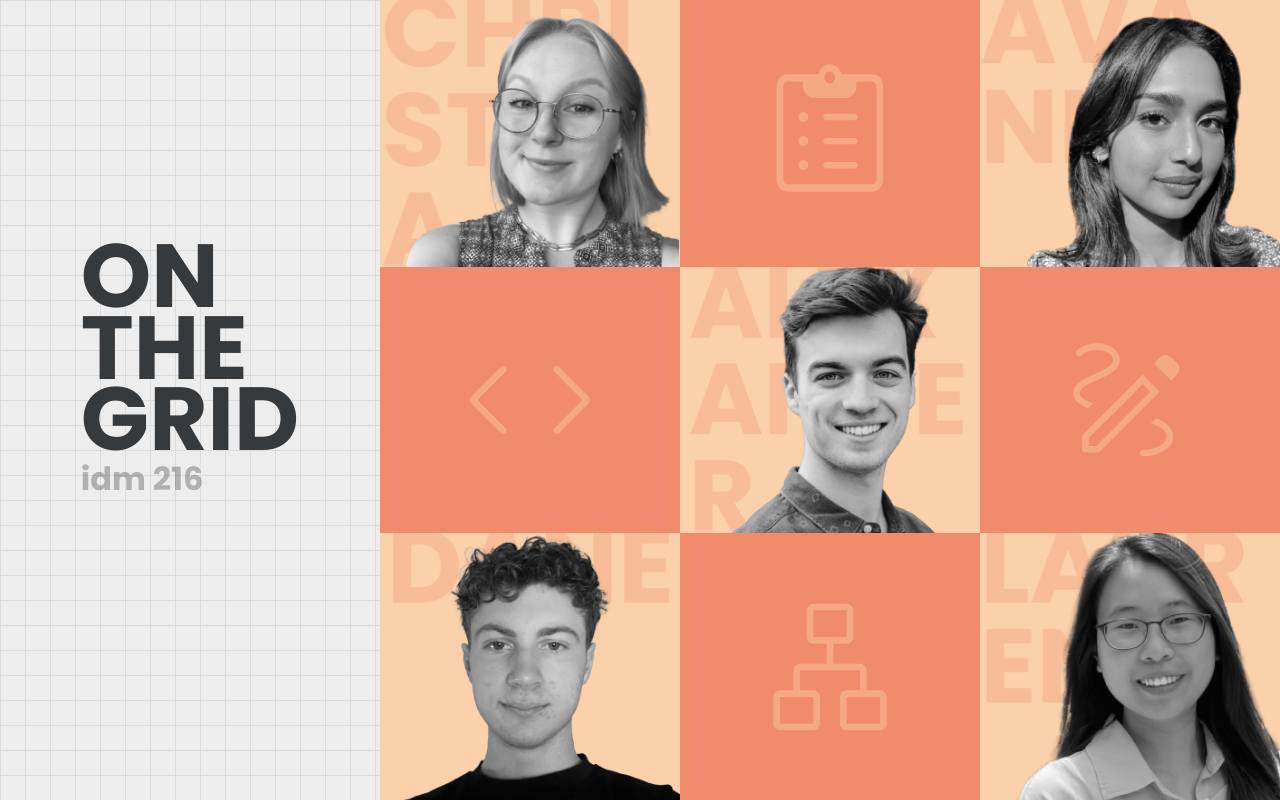
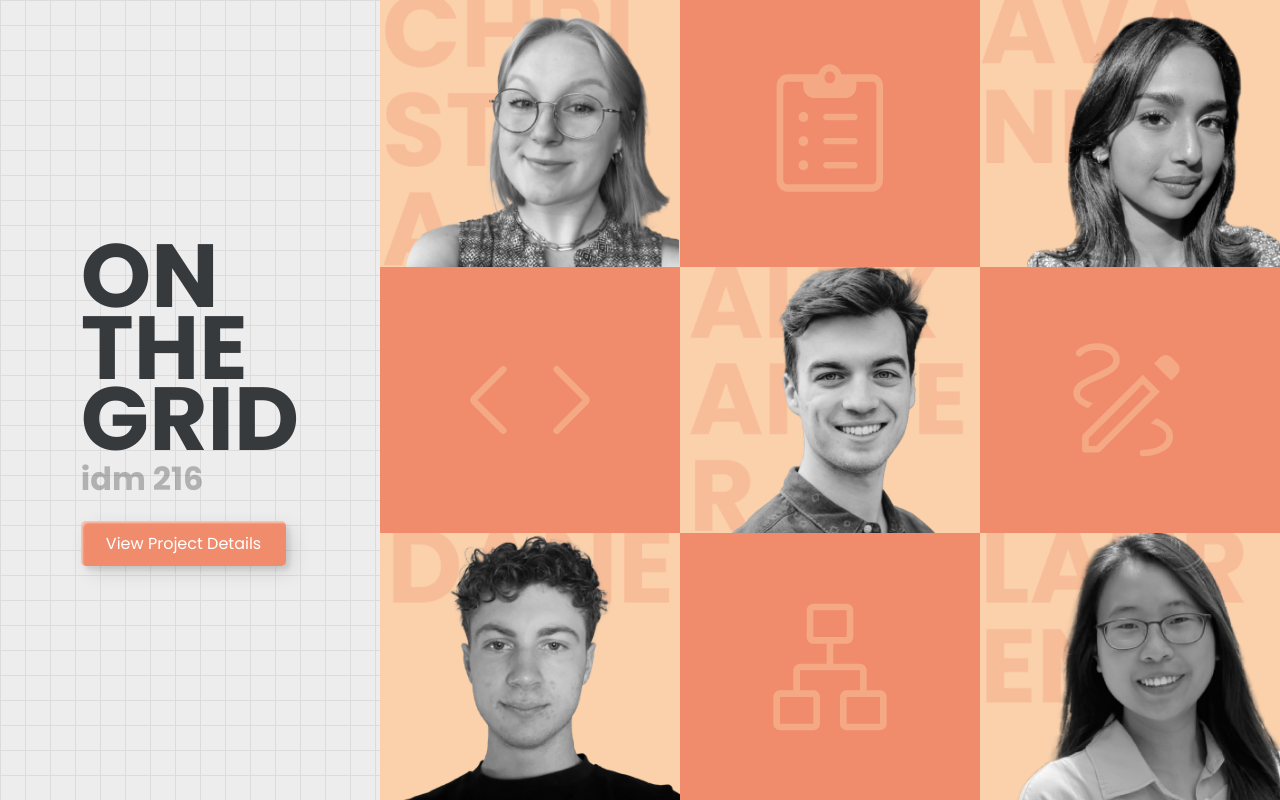
Before and after one commit to danelegassick/idm216-OnTheGrid-Kami, a PHP site: page / in a window 1280 px wide. Run offline with PHP 8.4, Linux system fonts and the light colour scheme.

Commit message:
Added Button To Link Page
Added button and button styles

```diff
--- a/Index.html
+++ b/Index.html
@@ -16,6 +16,8 @@
                 <h1 class="team-name title-2">THE</h1>
                 <h1 class="team-name title-3">GRID</h1>
                 <h1 class="course-name title-3">idm 216</h1>
+                <br>
+                <a href="project/index.html" class="btn title-3 custom-btn">View Project Details</a>
             </div>
         </div>
         <div class="main-grid">
--- a/styles/style.css
+++ b/styles/style.css
@@ -403,3 +403,59 @@ svg path {
     opacity: 0;
     animation: 0.75s ease-out 1s 1 forwards fade;
 }
+
+
+.custom-btn {
+  width: fit-content;
+  /* height: 40px; */
+  text-decoration: none;
+  color: #fff;
+  border-radius: 5px;
+  padding: 10px 25px;
+  font-family: 'Poppins', sans-serif;
+  font-weight: 500;
+  background: transparent;
+  cursor: pointer;
+  transition: all 0.3s ease;
+  position: relative;
+  display: inline-block;
+   box-shadow:inset 2px 2px 2px 0px rgba(255,255,255,.5),
+   7px 7px 20px 0px rgba(0,0,0,.1),
+   4px 4px 5px 0px rgba(0,0,0,.1);
+  outline: none;
+}
+
+.btn {
+  border: none;
+  color: #fff;
+  background-color: var(--tile-bg-color);
+}
+
+.btn:after {
+  position: absolute;
+  content: "";
+  width: 0;
+  height: 100%;
+  top: 0;
+  left: 0;
+  direction: rtl;
+  z-index: -1;
+  box-shadow:
+   -7px -7px 20px 0px #fff9,
+   -4px -4px 5px 0px #fff9,
+   7px 7px 20px 0px #0002,
+   4px 4px 5px 0px #0001;
+  transition: all 0.3s ease;
+}
+.btn:hover {
+  color: #000;
+  background-color: var(--image-tile-color);
+}
+.btn:hover:after {
+  left: auto;
+  right: 0;
+  width: 100%;
+}
+.btn:active {
+  top: 2px;
+}
```
